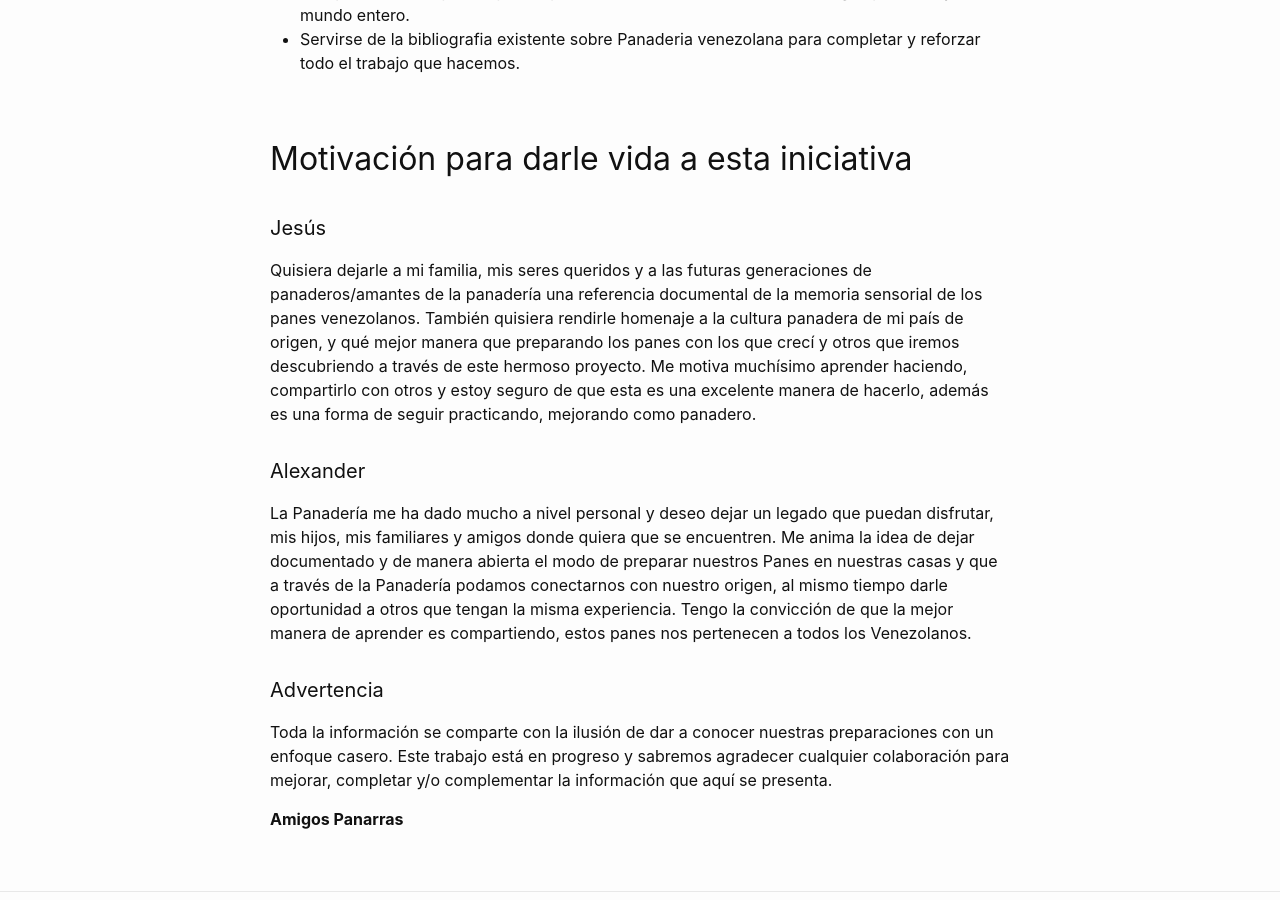
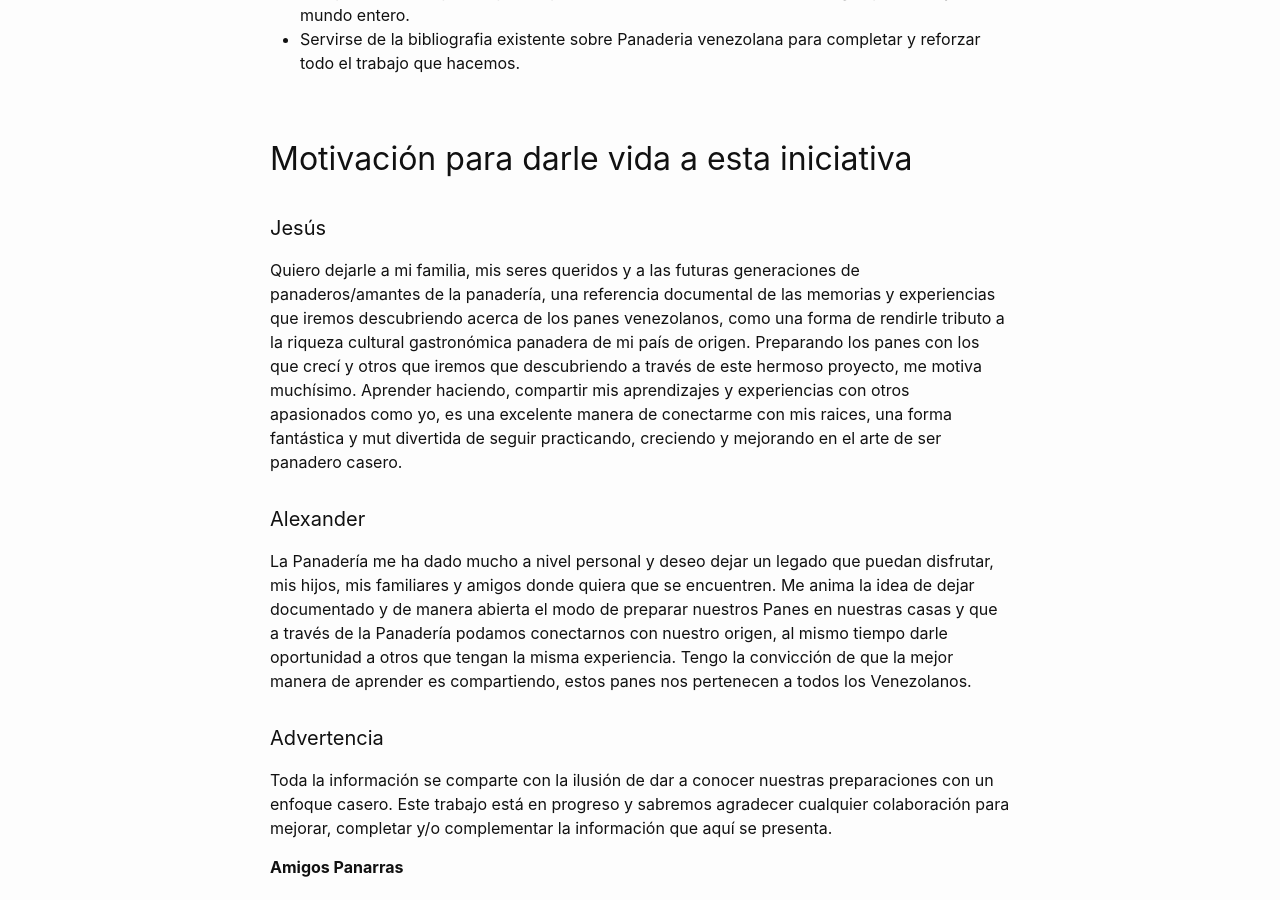
Before and after one commit to mapadepanesvenezolanos/mapadepanesvenezolanos.github.io, a Jekyll site: the page built from about.markdown, in a window 1280 px wide and 900 px high, scrolled down 1328 px. Built offline with Jekyll 4.4.1, drawn with Linux system fonts in a browser that asks for light colours.

Commit message:
actualizar descripcion y motivacion Jesus

```diff
--- a/about.markdown
+++ b/about.markdown
@@ -30,7 +30,7 @@ Ser una referencia y fuente de divulgación sobre las técnicas, fórmulas y pro
 
 ## Motivación para darle vida a esta iniciativa
 #### Jesús
-Quisiera dejarle a mi familia, mis seres queridos y a las futuras generaciones de panaderos/amantes de la panadería una referencia documental de la memoria sensorial de los panes venezolanos. También quisiera rendirle homenaje a la cultura panadera de mi país de origen, y qué mejor manera que preparando los panes con los que crecí y otros que iremos descubriendo a través de este hermoso proyecto. Me motiva muchísimo aprender haciendo, compartirlo con otros y estoy seguro de que esta es una excelente manera de hacerlo, además es una forma de seguir practicando, mejorando como panadero.
+Quiero dejarle a mi familia, mis seres queridos y a las futuras generaciones de panaderos/amantes de la panadería, una referencia documental de las memorias y experiencias que iremos descubriendo acerca de los panes venezolanos, como una forma de rendirle tributo a la riqueza cultural gastronómica panadera de mi país de origen. Preparando los panes con los que crecí y otros que iremos que descubriendo a través de este hermoso proyecto, me motiva muchísimo. Aprender haciendo, compartir mis aprendizajes y experiencias con otros apasionados como yo, es una excelente manera de conectarme con mis raices, una forma fantástica y mut divertida de seguir practicando, creciendo y mejorando en el arte de ser panadero casero.
 
 #### Alexander
 La Panadería me ha dado mucho a nivel personal y deseo dejar un legado que puedan disfrutar, mis hijos, mis familiares y amigos donde quiera que se encuentren. Me anima la idea de dejar documentado y de manera abierta el modo de preparar nuestros Panes en nuestras casas y que a través de la Panadería podamos conectarnos con nuestro origen, al mismo tiempo darle oportunidad a otros que tengan la misma experiencia. Tengo la convicción de que la mejor manera de aprender es compartiendo, estos panes nos pertenecen a todos los Venezolanos.
```
